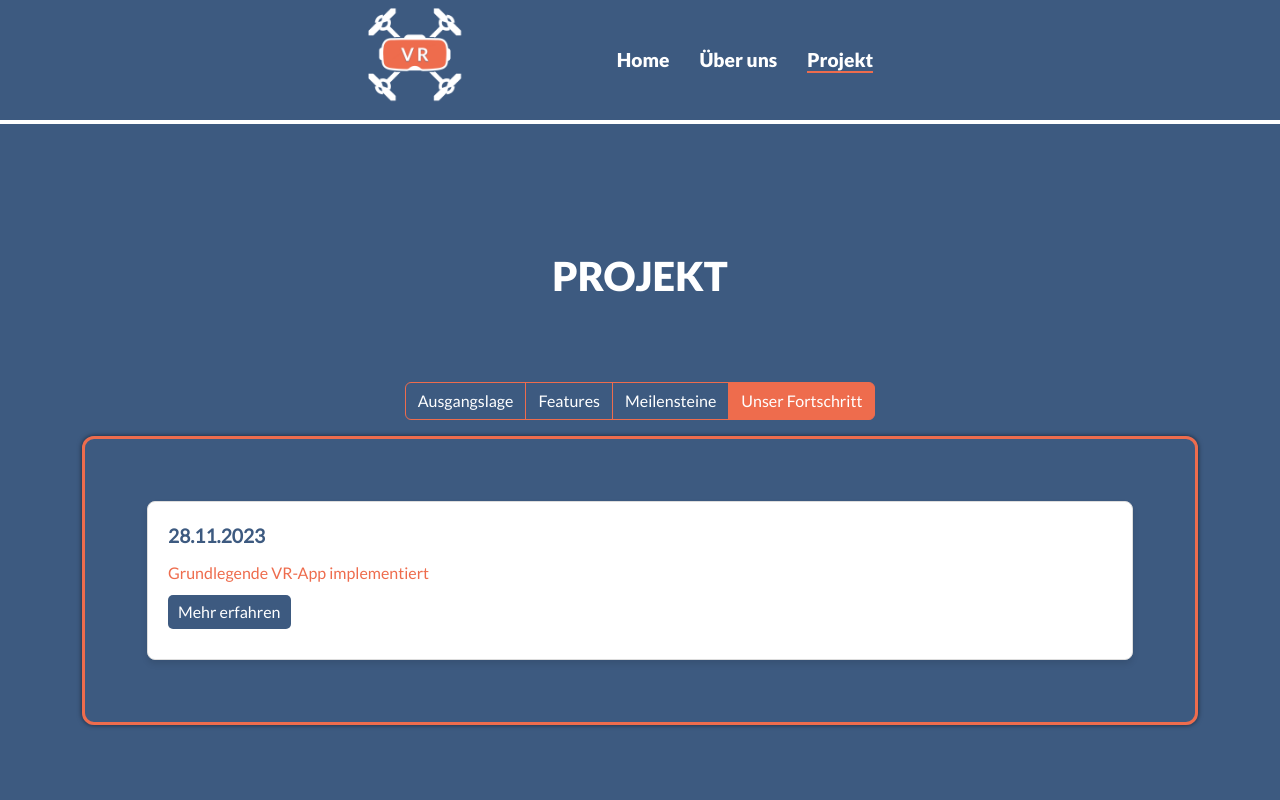
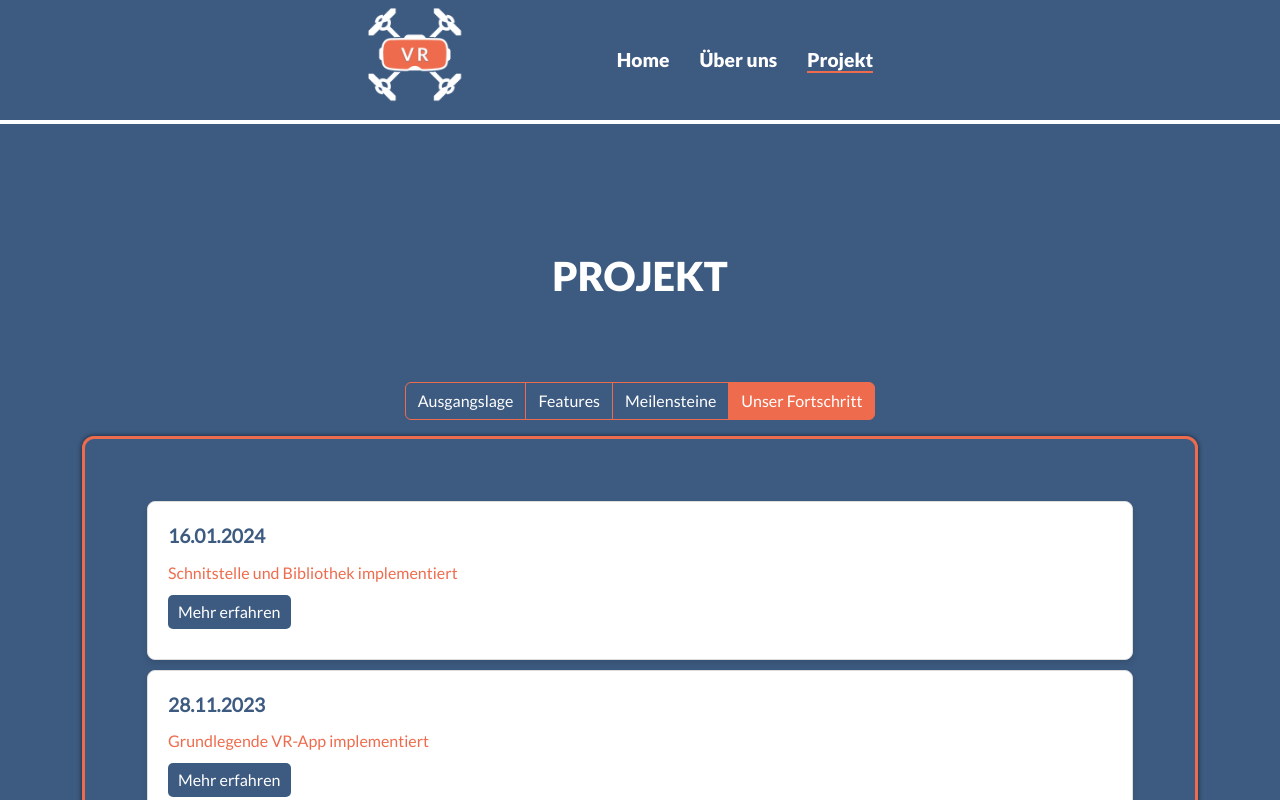
Before and after one commit to MavicVR/mavicvr.github.io, a Vue app: page / in a window 1280 px wide. Both pictures are taken after a click on the button "Unser Fortschritt". Shown: the part 1764-2564 px from the top of the page. Built offline with nearby package versions, Linux system fonts and the light colour scheme.

Commit message:
New Projektfortschritt

```diff
--- a/src/components/MilestoneComponent.vue
+++ b/src/components/MilestoneComponent.vue
@@ -42,6 +42,12 @@ export default {
           date: "28.11.2023",
           title: "Grundlegende VR-App implementiert",
           shortText: "VR-App zum Testen fertiggestellt und App zur Verbindung mit der Drohne funktionsfähig.",
+          images: [],
+        },
+        {
+          date: "16.01.2024",
+          title: "Schnitstelle und Bibliothek implementiert",
+          shortText: "Schnittstelle für die Drohne implementiert und das Bibliothek für die Datenübertragung zwischen der Drohne und der VR grundlegend implementiert.",
           images: [
 
           ],
```
